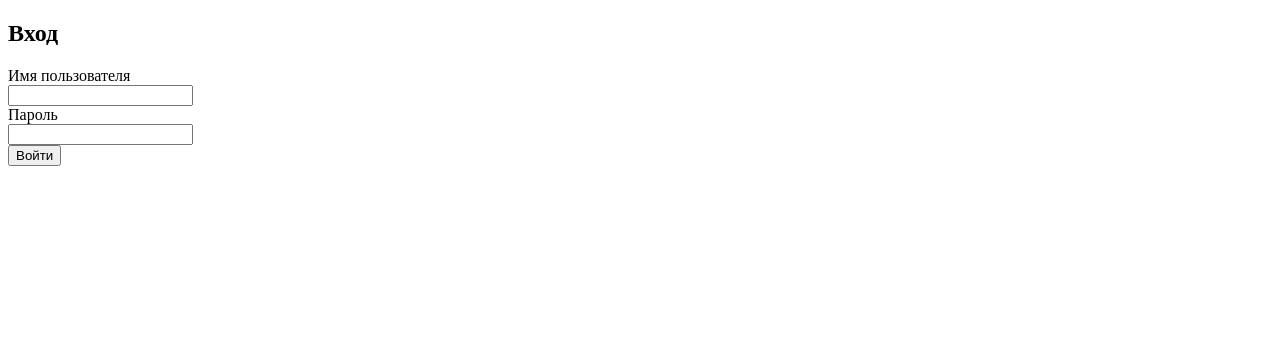
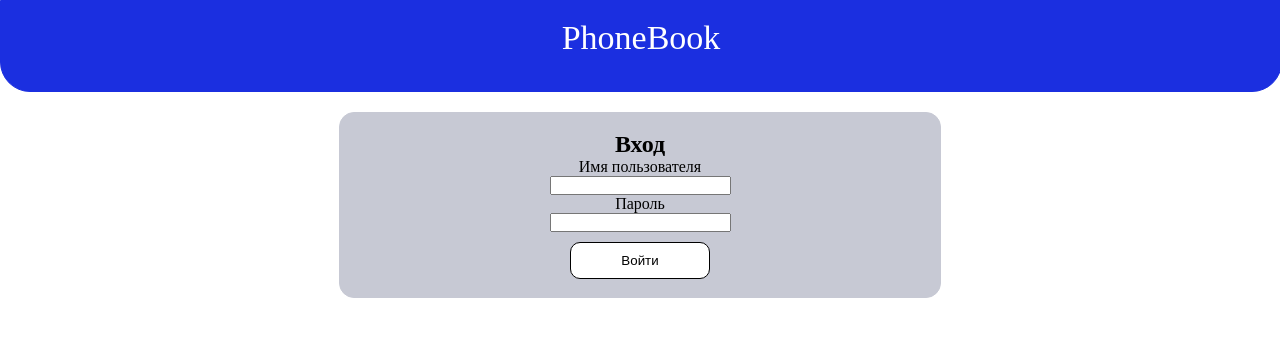
Before and after one commit to TeamVoker/PhoneBook, a PHP site: page /PhoneBook/ in a window 1280 px wide. Shown: the top 337 px of the page. Run offline with PHP 8.4, Linux system fonts and the light colour scheme; some libraries are stand-ins or nearby versions.

Commit message:
Add files via upload

```diff
--- a/config.php
+++ b/config.php
@@ -1,11 +1,12 @@
 <?php
     define('USER', 'root');
-    define('PASSWORD', '');
+    define('PASSWORD', 'root');
     define('HOST', 'localhost');
-    define('DATABASE', 'test');
+    define('DATABASE', 'authorization');
     define('www','http://localhost/PhoneBook/');
     try {
         $connection = new PDO("mysql:host=".HOST.";dbname=".DATABASE, USER, PASSWORD);
+
     } catch (PDOException $e) {
         exit("Error: " . $e->getMessage());
     }
--- /dev/null
+++ b/css/style.css
@@ -0,0 +1,63 @@
+* {
+  margin: 0;
+  padding: 0;
+}
+
+
+h2 {
+    text-align: center;
+}
+
+header {
+    display: block;
+    width: 100%;
+    background: #1b2fe0;
+    text-align: center;
+    height: 90px;
+    border: 1px solid #1b2fe0;
+    border-radius: 0 0 30px 30px;
+}
+
+.title {
+    color: white;
+    font-size: 34px;
+    padding-top: 18px;
+}
+
+.main {
+    margin-left: auto;
+    margin-right: auto;
+    width: 6em;
+    text-align: center;
+    background: #c7c9d4;
+    border: 1px solid #c7c9d4;
+    border-radius: 15px;
+    padding-top: 18px;
+    padding-bottom: 18px;
+    margin-top: 20px;
+    width: 600px;
+}
+
+.success {
+    text-align: right;
+    color: green;
+}
+
+.error {
+    text-align: center;
+    color: red;
+}
+
+.submit {
+    border: 1px solid black;
+    color: black;
+    background: white;
+    border-radius: 10px;
+    margin-top: 10px;
+    padding: 10px 50px;
+}
+
+.submit:hover {
+    background: #d9d6ce;
+    transition: all 0.5s ease;
+}
--- a/index.php
+++ b/index.php
@@ -1,6 +1,9 @@
 <?php
+
 session_start();
-include('config.php');
+
+dirname ('http://domains/localhost/photobook/config.php');
+
 ?>
 <!DOCTYPE html>
 <html lang="en">
@@ -10,12 +13,18 @@ include('config.php');
     <meta http-equiv="X-UA-Compatible" content="IE=edge">
     <meta name="viewport" content="width=device-width, initial-scale=1.0">
     <title>Вход</title>
+    <link href="css/style.css" rel="stylesheet">
 </head>
+
 
 <body>
     <form action="<?php echo www . "index.php" ?> " method="post">
+        <header>
+            <div class = "title">PhoneBook</div>
+        </header>
+        <div class="main">
+            <h2>Вход</h2>
             <?php
-        echo '<h2>Вход</h2>';
             echo 'Имя пользователя';
             ?>
             <br>
@@ -27,33 +36,37 @@ include('config.php');
             <br>
             <input type='text' name='password' id='password' />
             <br>
-        <input type="submit" name="login" value="Войти">
+            <input class='submit' type="submit" name="login" value="Войти">
+        </div>
     </form>
     <form>
 <?php
+        $hash = '$2y$10$Vb.pry5vRGNrm6Y79UfBsun/RbXq2.XEGCOMpozrDwg.MNpfxvWHK';
         if (isset($_POST["username"])){echo $_POST['username'];}
         if (isset($_POST["password"])){echo $_POST['password'];}
         if (isset($_POST['login'])) {
-           echo "привет";
-            echo $username = $_POST['username'];
-            echo $password = $_POST['password'];
-            $query = $connection->prepare("SELECT * FROM users WHERE username=:username");
+            // echo $username = $_POST['username'];
+            // echo $password = $_POST['password'];
+            $query = $connection->prepare("SELECT * FROM `authorization` WHERE Login=:username");
             $query->bindParam("username", $username, PDO::PARAM_STR);
             $query->execute();
             $result = $query->fetch(PDO::FETCH_ASSOC);
+
+
             if (!$result) {
                 // if () {
 
                 echo '<p class="error">Неверные пароль или имя пользователя!</p>';
             } else {
                 if (password_verify($password, $result['password'])) {
-                    $_SESSION['user_id'] = $result['id'];
+                    $_SESSION['username'] = $result['id'];
                     echo '<p class="success">Поздравляем, вы прошли авторизацию!</p>';
                 } else {
                     echo '<p class="error"> Неверные пароль или имя пользователя!</p>';
                 }
             }
         }
+
         ?>
     </form>
 </body>
```
Lines whose indentation alone changed are shown as unchanged.
